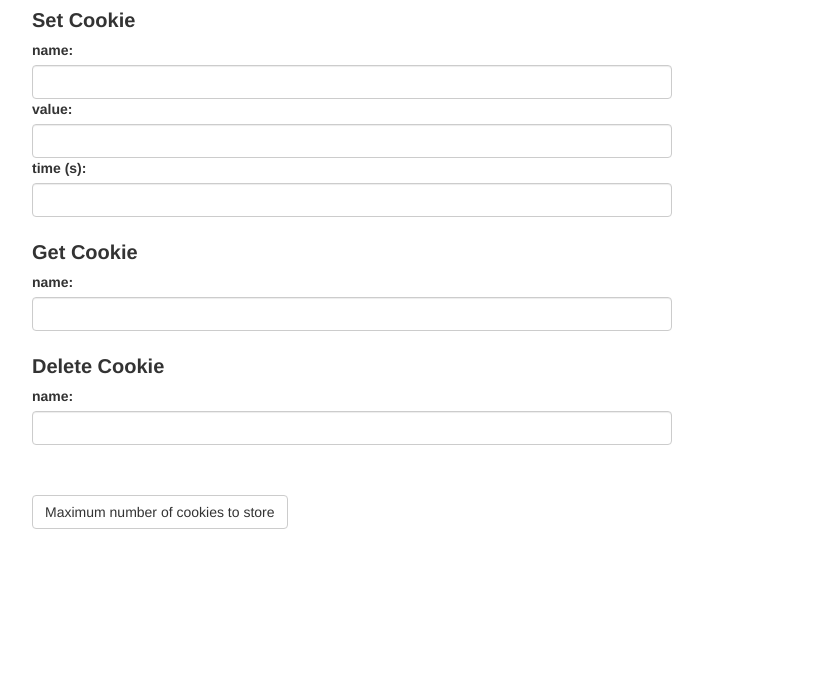
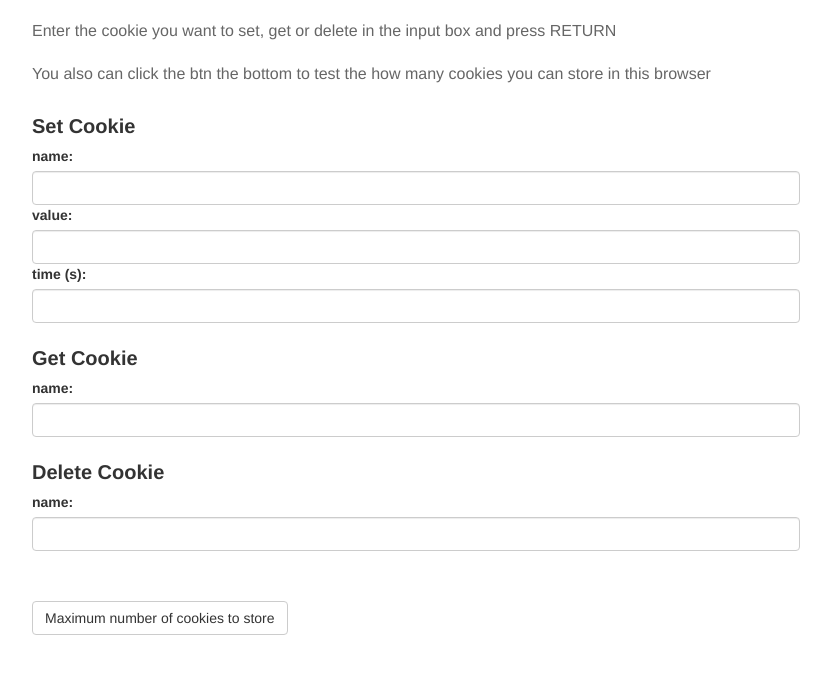
Before and after one commit to jsososo/cookie, a plain HTML site: page index.html in a window 1280 px wide. Shown: the whole page, without its empty margins (96-927 px from the left). Drawn offline with Linux system fonts and the light colour scheme.

Commit message:
add the info

```diff
--- a/index.html
+++ b/index.html
@@ -6,7 +6,7 @@
     <link href="bootstrap.min.css" rel="stylesheet">
     <style>
         form {
-            width: 50%;
+            width: 60%;
             margin-left: 10%;
         }
         .title {
@@ -14,9 +14,18 @@
             font-weight: 900;
             line-height: 40px;
         }
+        .info {
+            width: 60%;
+            font-size: 16px;
+            font-weight: 400;
+            margin: 20px 10%;
+            color: #666;
+        }
     </style>
 </head>
 <body>
+<p class="info">Enter the cookie you want to set, get or delete in the input box and press RETURN</p>
+<p class="info">You also can click the btn the bottom to test the how many cookies you can store in this browser </p>
 <form>
     <!--Set Cookie-->
     <div>
```
